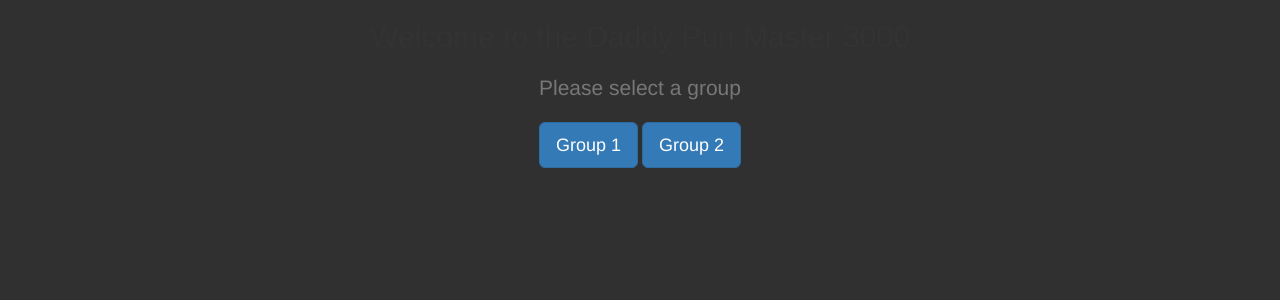
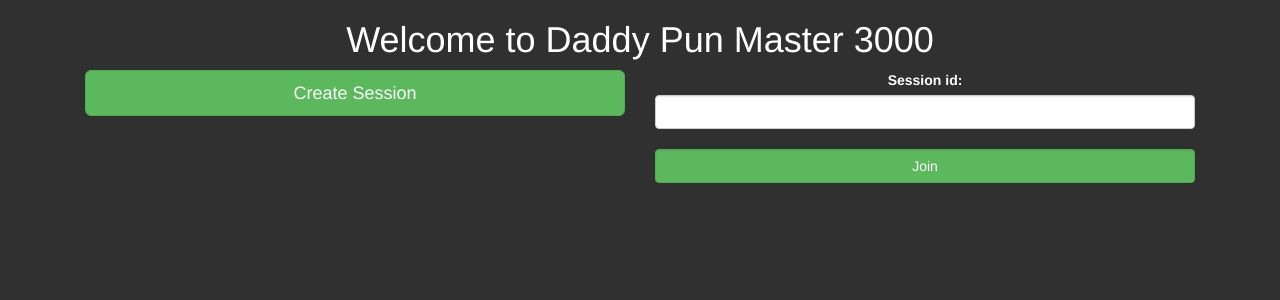
Before and after one commit to bjarniegill/DaddyPunMaster3000, a Django app: page / in a window 1280 px wide. Shown: the top 300 px of the page. Run offline with Django 3.2, Linux system fonts and the light colour scheme; some libraries are stand-ins or nearby versions.

Commit message:
Add session based joke retreival

```diff
--- a/daddypunmaster3000/forms.py
+++ b/daddypunmaster3000/forms.py
@@ -1,4 +1,7 @@
 from django import forms
+from django.core.exceptions import ValidationError
+
+from daddypunmaster3000.models import GameSession
 
 
 class JokeForm(forms.Form):
@@ -26,3 +29,23 @@ class JokeForm(forms.Form):
 class UseJokeForm(forms.Form):
 
     joke_id = forms.IntegerField(min_value=0)
+
+
+class JoinSession(forms.Form):
+    error_css_class = 'hello'
+
+    session_id = forms.CharField(
+        max_length=4,
+        min_length=4,
+        required=True,
+        widget=forms.TextInput(attrs={'class': 'form-control'})
+    )
+
+    def clean_session_id(self):
+        session_id = self.cleaned_data['session_id']
+        try:
+            GameSession.objects.get(session_id=session_id)
+        except GameSession.DoesNotExist:
+            raise ValidationError('Session does not exist', code='invalid')
+
+        return session_id
--- a/daddypunmaster3000/static/css/style.css
+++ b/daddypunmaster3000/static/css/style.css
@@ -15,3 +15,15 @@
 .app-text-color {
     color: white;
 }
+
+.errorlist {
+    color: #D8000C;
+    background-color: #FFBABA;
+    margin: 10px 0;
+    padding: 12px;
+    border: 0;
+    outline: 0;
+    font-weight: inherit;
+    vertical-align: baseline;
+    list-style-type: none;
+}
--- a/daddypunmaster3000/static/js/app.js
+++ b/daddypunmaster3000/static/js/app.js
@@ -24,10 +24,11 @@ $(document).ready(function() {
     $(commitButton).button("refresh");
 
     var groupId = $("#group-id").val();
+    var sessionId = $("#session-id").val();
     clearJokeTemplate();
 
     $("#get-new-joke").click(function() {
-        $.get( "/api/joke/" + groupId, function(result, status, jqXHR) {
+        $.get("/api/joke/" + groupId + "/" + sessionId, function(result, status, jqXHR) {
             if (jqXHR.status === 204) {
                 $("#joke-error").text("Sorry no more jokes.");
                 $("#joke-error").show();
@@ -49,7 +50,8 @@ $(document).ready(function() {
 
     $("#commit-to-joke").click(function() {
         var jokeId = $("#joke-id").val();
-        $.post("/api/commit/", { joke_id: jokeId }, function(data) {
+        var sessionId = $("#session-id").val();
+        $.post("/api/commit/", { joke_id: jokeId, session_id: sessionId }, function(data) {
             appendCommitedJoke($("#question").text(), $("#answer").text());
             setupJokeTemplate();
             $(commitButton).attr("disabled", "disabled");
@@ -65,4 +67,11 @@ $(document).ready(function() {
     $("#clear-jokes").click(function() {
         $("#joke-list").empty();
     });
+
+    $("#create-session").click(function() {
+        $.get("/api/create/", function(result, status, jqXHR) {
+            var session_id = result
+            window.location = "/" + session_id;
+        });
+    });
 });
--- a/daddypunmaster3000/templates/base.html
+++ b/daddypunmaster3000/templates/base.html
@@ -9,6 +9,7 @@
     <link rel="stylesheet" href="https://maxcdn.bootstrapcdn.com/bootstrap/3.3.7/css/bootstrap.min.css">
     <script src="https://ajax.googleapis.com/ajax/libs/jquery/3.2.1/jquery.min.js"></script>
     <script src="https://maxcdn.bootstrapcdn.com/bootstrap/3.3.7/js/bootstrap.min.js"></script>
+    <script src="{% static 'js/app.js' %}"></script>
 </head>
 <body class="background">
     <section class="text-center">
--- a/daddypunmaster3000/templates/choose.html
+++ b/daddypunmaster3000/templates/choose.html
@@ -1,10 +1,10 @@
 {% extends 'templates/base.html' %}
 
 {% block base %}
-    <h2 class="jumbotron-heading">Welcome to the Daddy Pun Master 3000</h2>
+    <h2 class="jumbotron-heading app-text-color">You session id: <strong>{{ session_id }}</strong></h2>
     <h3 class="lead text-muted">Please select a group</h3>
     <p>
-        <a href="/group/1" class="btn btn-lg btn-primary">Group 1</a>
-        <a href="/group/2" class="btn btn-lg btn-primary">Group 2</a>
+        <a href="{{ session_id }}/group/1" class="btn btn-lg btn-primary">Group 1</a>
+        <a href="{{ session_id }}/group/2" class="btn btn-lg btn-primary">Group 2</a>
     </p>
 {% endblock %}
--- a/daddypunmaster3000/templates/jokes.html
+++ b/daddypunmaster3000/templates/jokes.html
@@ -3,8 +3,10 @@
 
 {% block base %}
     <input id="group-id" type="hidden" value="{{ group_id }}">
+    <input id="session-id" type="hidden" value="{{ session_id }}">
     <input id="joke-id" type="hidden" value="">
 
+    <h2 class="jumbotron-heading lead app-text-color">Session: <strong>{{ session_id }}</strong></h2>
     <h2 class="jumbotron-heading lead app-text-color">You are a member of group nr.{{ group_id }}</h2>
     <div id="joke-error" class="alert alert-danger" role="alert" style="display: none;"></div>
 
--- /dev/null
+++ b/daddypunmaster3000/templates/pick_session.html
@@ -0,0 +1,18 @@
+{% extends 'templates/base.html' %}
+
+{% block base %}
+    <h1 class="app-text-color">Welcome to Daddy Pun Master 3000</h1>
+    <div class="col-xs-12 col-sm-6 col-md-6 col-lg-6">
+        <button type="button" id="create-session" class="btn btn-success btn-lg btn-block">Create Session</button>
+    </div>
+    <div class="col-xs-12 col-sm-6 col-md-6 col-lg-6">
+        <form action="/" method="post">
+            <div class="form-group app-text-color">
+                {% csrf_token %}
+                {{ form }}
+                <br>
+                <input class="btn btn-success form-control" type="submit" value="Join" />
+            </div>
+        </form>
+    </div>
+{% endblock %}
--- a/daddypunmaster3000/urls.py
+++ b/daddypunmaster3000/urls.py
@@ -2,18 +2,20 @@ from django.conf.urls import url
 from django.contrib import admin
 from django.contrib.staticfiles.urls import staticfiles_urlpatterns
 
-from daddypunmaster3000.views import AddJoke, Choose, Jokes
-from daddypunmaster3000.api import CommitToJoke, RetrieveRandomJoke
+from daddypunmaster3000.views import AddJoke, Choose, Jokes, PickSession
+from daddypunmaster3000.api import CommitToJoke, CreateSession, RetrieveRandomJoke
 
 
 urlpatterns = [
     # url(r'^admin/', admin.site.urls),
+    url(r'^$', PickSession.as_view()),
     url(r'^add/$', AddJoke.as_view()),
-    url(r'^group/(\d+)/', Jokes.as_view()),
-    url(r'^$', Choose.as_view()),
+    url(r'^([a-z0-9]{4})/group/(\d+)/', Jokes.as_view()),
+    url(r'^([a-z0-9]{4})$', Choose.as_view(), name='choose'),
 
-    url(r'^api/joke/(\d+)$', RetrieveRandomJoke.as_view()),
+    url(r'^api/joke/(\d+)/([a-z0-9]{4})$', RetrieveRandomJoke.as_view()),
     url(r'^api/commit/$', CommitToJoke.as_view()),
+    url(r'^api/create/$', CreateSession.as_view()),
 ]
 
 urlpatterns += staticfiles_urlpatterns()
--- a/daddypunmaster3000/views.py
+++ b/daddypunmaster3000/views.py
@@ -1,27 +1,62 @@
 from django.http import Http404
+from django.shortcuts import redirect
 from django.views.generic import FormView, TemplateView
 
-from daddypunmaster3000.forms import JokeForm
-from daddypunmaster3000.models import Joke
+from daddypunmaster3000.forms import JoinSession, JokeForm
+from daddypunmaster3000.models import Joke, GameSession
 from daddypunmaster3000.serializers import JokeSerializer
+
+
+class PickSession(FormView):
+    template_name = 'templates/pick_session.html'
+    form_class = JoinSession
+    success_url = '/'
+
+    def form_valid(self, form):
+        if form.is_valid():
+            session_id = form.data.get('session_id')
+            return redirect(GameSession.objects.get(session_id=session_id))
+
+        return super(PickSession, self).form_valid(form)
 
 
 class Choose(TemplateView):
     template_name = 'templates/choose.html'
+
+    def dispatch(self, request, *args, **kwargs):
+        try:
+            GameSession.objects.get(session_id=args[0])
+        except GameSession.DoesNotExist:
+            raise Http404
+
+        return super(Choose, self).dispatch(request, *args, **kwargs)
+
+    def get_context_data(self, **kwargs):
+        context = super(Choose, self).get_context_data(**kwargs)
+        context['session_id'] = self.args[0]
+
+        return context
 
 
 class Jokes(TemplateView):
     template_name = 'templates/jokes.html'
 
     def dispatch(self, request, *args, **kwargs):
-        group_id = int(args[0])
+        try:
+            GameSession.objects.get(session_id=args[0])
+        except GameSession.DoesNotExist:
+            raise Http404
+
+        group_id = int(args[1])
         if group_id < 1 or group_id > 2:
             raise Http404
 
         return super(Jokes, self).dispatch(request, *args, **kwargs)
 
     def get_context_data(self, **kwargs):
-        kwargs['group_id'] = self.args[0]
+        kwargs['session_id'] = self.args[0]
+        kwargs['group_id'] = self.args[1]
+
         return super(Jokes, self).get_context_data(**kwargs)
 
 
```
Also changed, not shown: daddypunmaster3000/api.py (+18 -9 lines), daddypunmaster3000/models.py (+6 -1 lines), daddypunmaster3000/utils.py (+17 -11 lines), daddypunmaster3000/migrations/0001_initial.py, daddypunmaster3000/migrations/0002_gamestatus.py (deleted).
